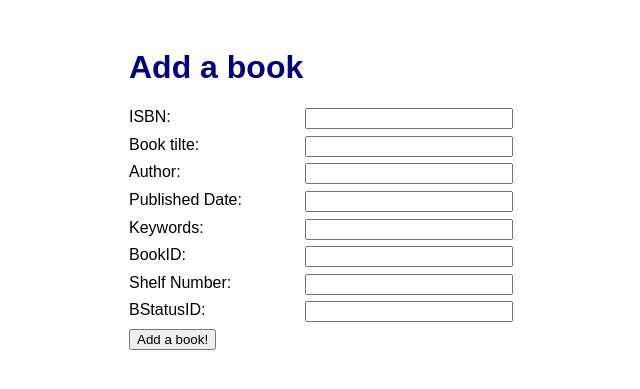
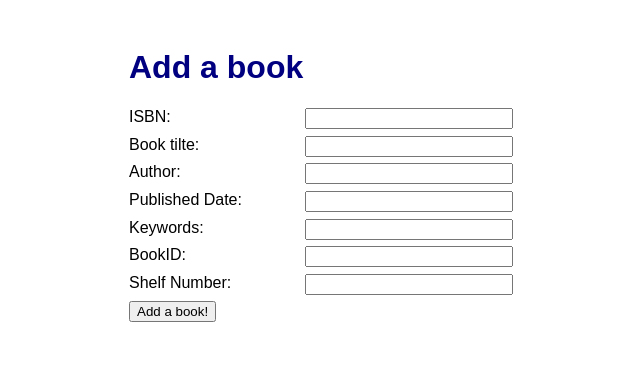
Before and after one commit to dallen4/LibraryWebApp, a PHP site: page /Newbookadd.php in a window 1280 px wide. Shown: the top 389 px of the page, without its empty margins (286-926 px from the left). Run offline with PHP 8.4, Linux system fonts and the light colour scheme; data that the repository does not hold is empty.

Commit message:
Update Newbookadd.php

```diff
--- a/Newbookadd.php
+++ b/Newbookadd.php
@@ -16,7 +16,7 @@
    ?>
 
 
-    <form action="processNewUser.php" method="post">
+    <form action="processAddbook.php" method="post">
 
         <div id="data">
 
@@ -35,8 +35,6 @@
 		  <input type="text" name="BookID" value = "<?php echo $bookid; ?>"/><br />
 		  <label>Shelf Number:</label>
 		  <input type="text" name="Shelf Number" value = "<?php echo $shelfnumber; ?>"/><br />
-          <label>BStatusID:</label>
-		  <input type="text" name="BStatusID" value = "<?php echo $bstatusid; ?>"/><br />
 
         </div>
 
```
